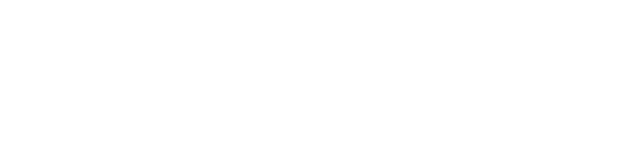
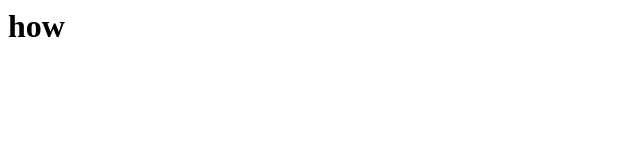
Before and after one commit to upendraRambarki/-assignments, a plain HTML site: page index.html in a window 1280 px wide. Shown: the whole page, without its empty margins (0-640 px from the left). Drawn offline with Linux system fonts and the light colour scheme.

Commit message:
second time minor change in html branch

```diff
--- a/index.html
+++ b/index.html
@@ -1,5 +1,5 @@
 <html>
 <head>
-
+<h1> how</h1>
 </head>
 </html>
```
